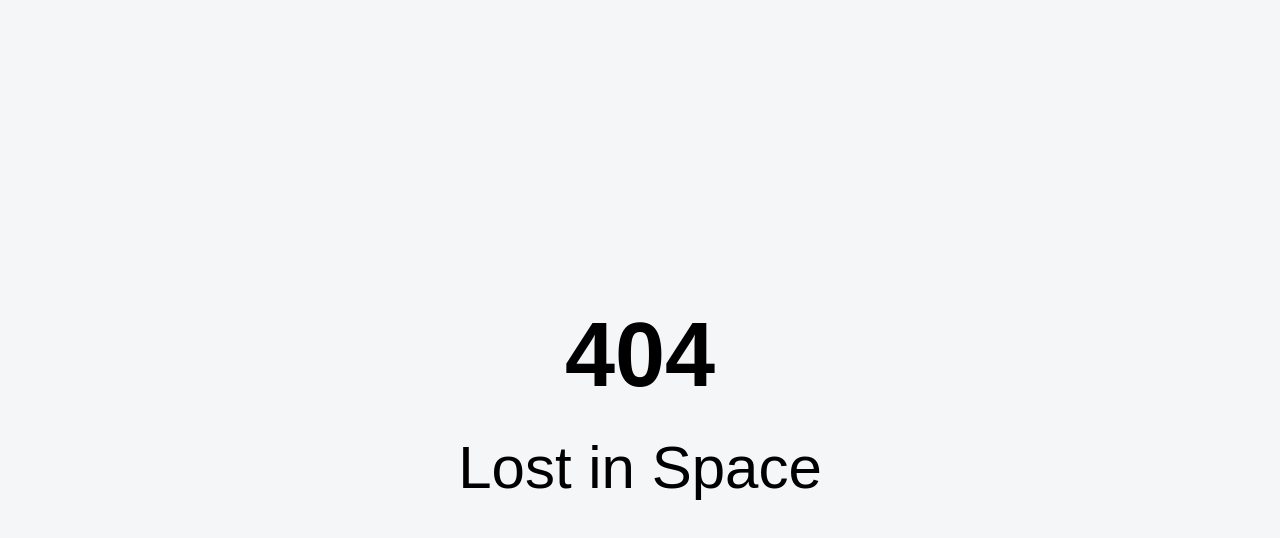
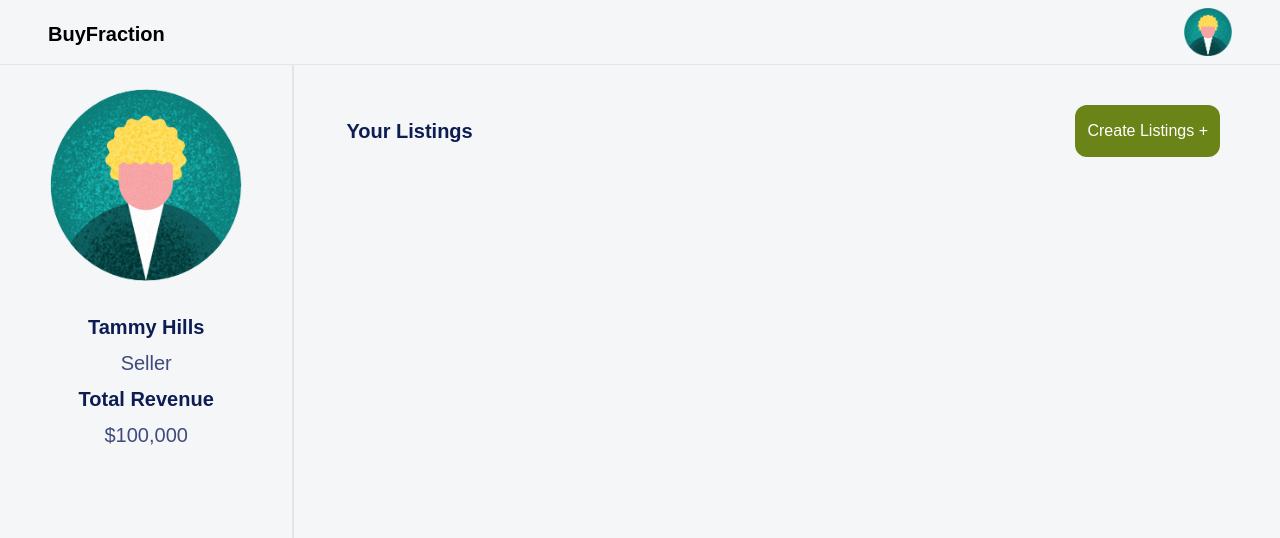
Before and after one commit to PropertyList/frontend, a React (Create React App) app: page /seller in a window 1280 px wide. Before the commit this address had no page. Shown: the top 538 px of the page. Built offline with nearby package versions, Linux system fonts and the light colour scheme.

Commit message:
:rocket: Added seller page

```diff
--- /dev/null
+++ b/src/components/ListProperty.jsx
@@ -0,0 +1,7 @@
+import React from "react";
+
+const ListProperty = () => {
+  return <div>ListProperty</div>;
+};
+
+export default ListProperty;
--- a/src/components/ListingsHeader.jsx
+++ /dev/null
@@ -1,7 +0,0 @@
-import React from "react";
-
-const ListingsHeader = () => {
-  return <div>ListingsHeader</div>;
-};
-
-export default ListingsHeader;
--- /dev/null
+++ b/src/components/MyListings.jsx
@@ -0,0 +1,7 @@
+import React from "react";
+
+const MyListings = () => {
+  return <div></div>;
+};
+
+export default MyListings;
--- /dev/null
+++ b/src/components/SellerHeader.jsx
@@ -0,0 +1,24 @@
+import React from "react";
+const SellerHeader = (props) => {
+  return (
+    <nav
+      className="
+    w-[100vw] flex flex-row justify-between border-b-[1px] border-[#E5E5E5] p-2"
+    >
+      <div>
+        <h2 className="text-xl font-semibold mx-10 my-auto mt-3">
+          BuyFraction
+        </h2>
+      </div>
+      <div>
+        <img
+          src={props.img}
+          alt="profile-pic"
+          className="w-12 h-12 cursor-pointer mx-10"
+        />
+      </div>
+    </nav>
+  );
+};
+
+export default SellerHeader;
--- a/src/pages/Index.jsx
+++ b/src/pages/Index.jsx
@@ -6,17 +6,18 @@ import SignUp from "./Signup";
 import Login from "./Login";
 import NotFound from "./404";
 import BuyOptions from "./BuyOptions";
+import Seller from "./Seller";
 const Index = () => {
   return (
     <BrowserRouter>
       <Routes>
         <Route path="/" element={<Home />} />
-        {/* <Route path="/kyc" element={<PersonalDetails />} /> */}
         <Route path="/kyc/:id" element={<PersonalDetails />} />
-        {/* <Route path="/signup" element={<SignUp />} /> */}
+        <Route path="/login" element={<Login />} />
         <Route path="/signup/:id" element={<SignUp />} />
         <Route path="/login/:id" element={<Login />} />
         <Route path="/*" element={<NotFound />} />
+        <Route path="/seller" element={<Seller />} />
         <Route path="/buyoptions" element={<BuyOptions />} />
       </Routes>
     </BrowserRouter>
--- /dev/null
+++ b/src/pages/Seller.jsx
@@ -0,0 +1,41 @@
+import React from "react";
+import Header from "../components/SellerHeader";
+import ProfilePic from "../assets/profileimg.png";
+import Listings from "../components/MyListings";
+const Seller = () => {
+  return (
+    <div>
+      <Header img={ProfilePic} />
+      <div className="flex flex-row">
+        <div className="basis-[23%] border-r-2 border-[#E5E5E5] flex flex-col h-[90vh]">
+          <img
+            src={ProfilePic}
+            alt="profile-pic"
+            className="w-48 h-48 mx-auto my-6"
+          />
+          <h2 className="mx-auto text-[#0D1D54] font-semibold text-xl my-2">
+            Tammy Hills
+          </h2>
+          <h2 className="mx-auto text-[#404B7C] text-xl ">Seller</h2>
+          <h2 className="mx-auto text-[#0D1D54] font-semibold text-xl my-2">
+            Total Revenue
+          </h2>
+          <h2 className="mx-auto text-[#404B7C] text-xl ">$100,000</h2>
+        </div>
+        <div className="basis-[77%]">
+          <div className="flex flex-row justify-between my-10 px-10">
+            <h2 className="text-[#0D1D54] font-semibold text-xl p-3 ">
+              Your Listings
+            </h2>
+            <button className=" p-3 bg-[#6B8418] text-white rounded-xl mr-5">
+              Create Listings +
+            </button>
+          </div>
+          <Listings />
+        </div>
+      </div>
+    </div>
+  );
+};
+
+export default Seller;
```
Also changed, not shown: src/assets/profileimg.png (added), 1 other file (tests, documents, lock files or other folders).
